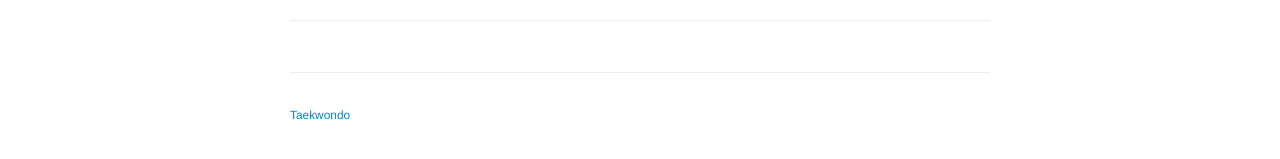
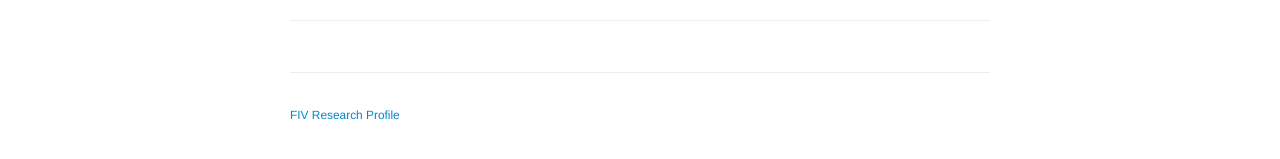
Before and after one commit to felixig/research, a Jekyll site: the page built from index.md, in a window 1280 px wide. Shown: the part 322-481 px from the top of the page. Built offline with Jekyll 4.4.1, drawn with Linux system fonts in a browser that asks for light colours.

Commit message:
Update default.html

```diff
--- a/_includes/themes/twitter/default.html
+++ b/_includes/themes/twitter/default.html
@@ -44,7 +44,7 @@
       <hr>
       <footer>
         <p><small>
-          <a href="https://felixig.github.io/taekwondo/">Taekwondo</a>
+          <a href="https://felixig.github.io/research/">FIV Research Profile</a>
         </small></p>
       </footer>
 
```
